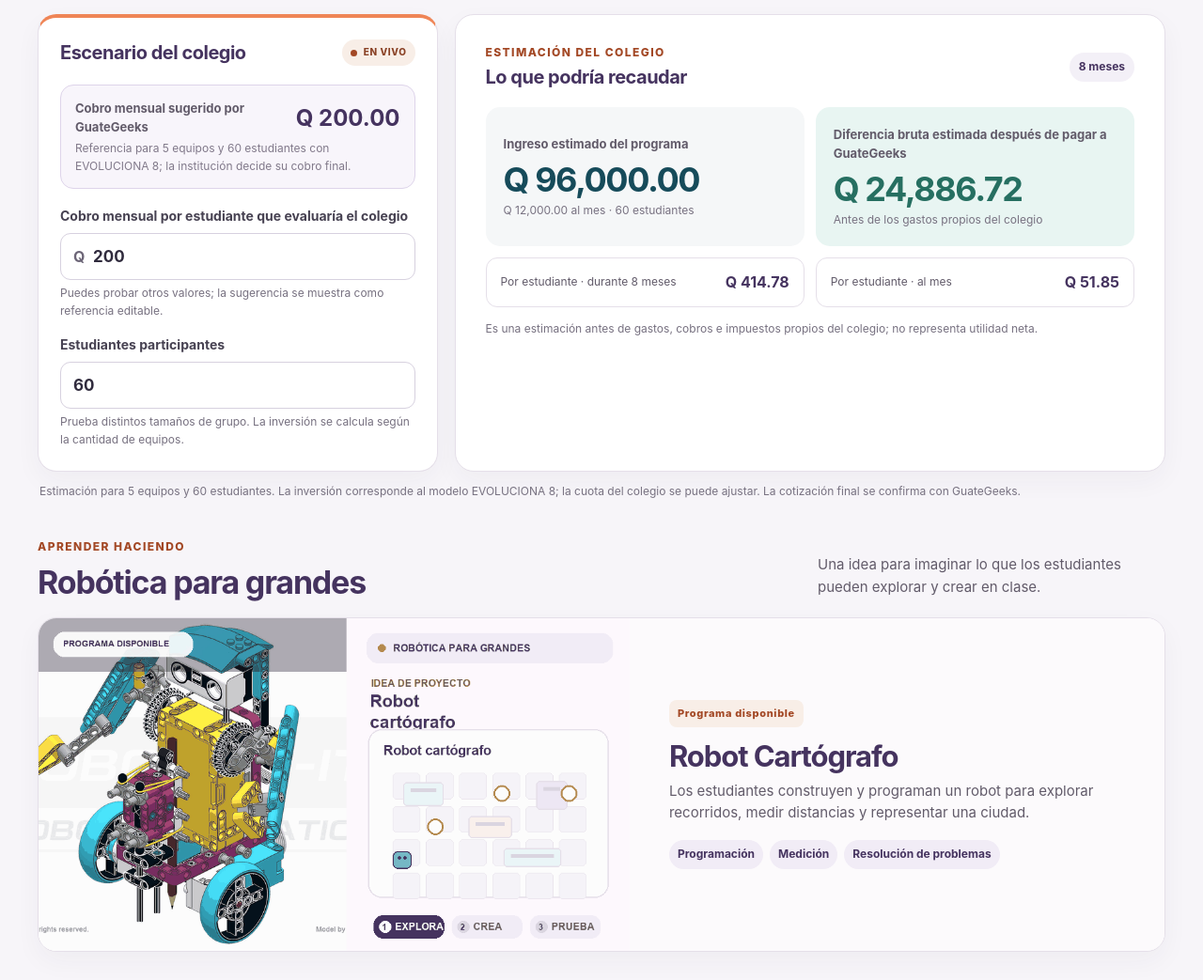
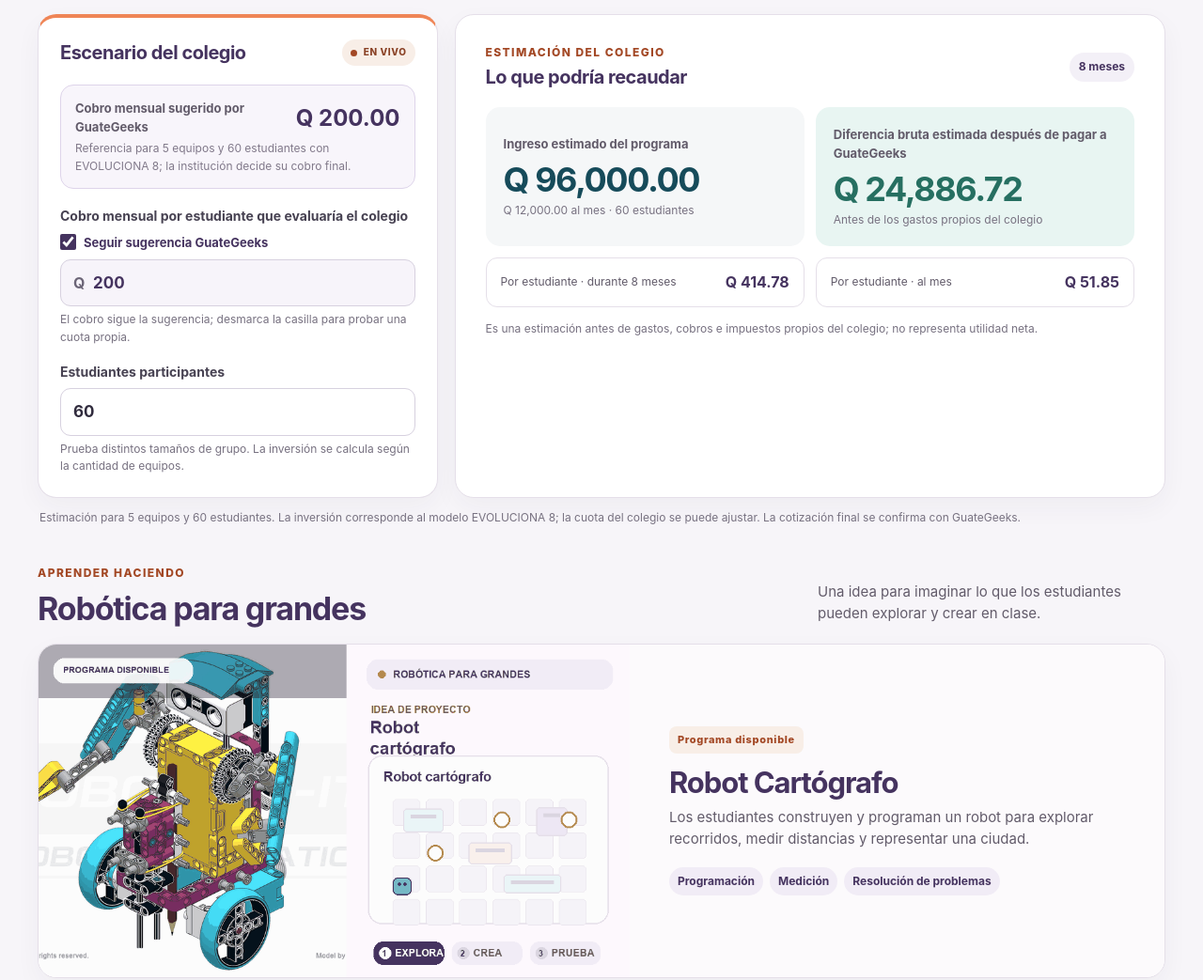
Before and after one commit to jarredondor1/calculadoraguate, a website: page colegio-costa-sur/index.html in a window 1280 px wide. Shown: the part 1382-2425 px from the top of the page at 94% size. Drawn offline with Linux system fonts and the light colour scheme.

Commit message:
Sincroniza sugerencia y pago inicial FLEX

```diff
--- a/colegio-costa-sur/costa-sur.css
+++ b/colegio-costa-sur/costa-sur.css
@@ -114,6 +114,9 @@ button, input { font: inherit; }
 .suggested-card > small { grid-column: 1/-1; color: #81798a; font-size: 12px; }
 .field { margin-top: 16px; }
 .field label { display: block; margin-bottom: 7px; color: #474252; font-size: 14px; font-weight: 750; }
+.field .suggested-toggle { display: flex; align-items: center; gap: 8px; margin: 0 0 8px; color: var(--gg-plum-dark); font-size: 13px; font-weight: 700; cursor: pointer; }
+.field .suggested-toggle input { width: 17px; min-height: 17px; margin: 0; accent-color: var(--gg-plum-dark); }
+.field input[readonly] { background: #f7f4fa; color: var(--gg-plum-dark); }
 .field input { width: 100%; min-height: 50px; padding: 11px 13px; border: 1px solid #d7d1df; border-radius: 11px; background: #fff; color: var(--gg-ink); font-size: 17px; font-weight: 650; }
 .currency-input { position: relative; }
 .currency-input > span { position: absolute; top: 50%; left: 14px; z-index: 1; transform: translateY(-50%); color: #6c6577; font-size: 16px; font-weight: 700; }
--- a/colegio-costa-sur/costa-sur.js
+++ b/colegio-costa-sur/costa-sur.js
@@ -43,15 +43,21 @@
     if (mode === 'EVO8') net = program.evo8 * quantity / 5 * 1.06;
     if (mode === 'EVO16') net = program.evo16 * quantity / 5 * 1.10;
     const tax = net * .12, gross = net + tax;
-    const initialRate = mode === 'EVO8' || mode === 'EVO16' ? .2 : mode === 'BUY' ? 1 : 0;
+    const initialRate = mode === 'EVO8' || mode === 'EVO16' || mode === 'RENT' ? .2 : 1;
     const initial = gross * initialRate;
-    return {net,tax,gross,months,initial,monthly:mode === 'EVO8' || mode === 'EVO16' ? (gross-initial)/months : mode === 'RENT' ? gross/months : 0,initialRate};
+    return {net,tax,gross,months,initial,monthly:mode === 'BUY' ? 0 : (gross-initial)/months,initialRate};
   }
   function render() {
     const programId = selectedProgramId(), program = programs[programId], mode = modeFilter.value, model = modes[mode];
     const quantity = Math.max(1,Math.min(100,Math.floor(Number(qtyInput.value) || 1)));
     if (qtyInput.value !== String(quantity)) qtyInput.value = String(quantity);
-    const quote = totals(program,mode,quantity), students = Number(studentsInput.value), fee = Number(feeInput.value);
+    const quote = totals(program,mode,quantity), students = Number(studentsInput.value);
+    const suggested = Math.ceil((quote.gross / Math.max(1,Number.isFinite(students) ? students : 1) / quote.months / .75) / 5) * 5;
+    const followSuggested = $('use-suggested-fee').checked;
+    feeInput.readOnly = followSuggested;
+    if (followSuggested) feeInput.value = String(suggested);
+    $('school-fee-help').textContent = followSuggested ? 'El cobro sigue la sugerencia; desmarca la casilla para probar una cuota propia.' : 'Prueba un cobro distinto. Puedes volver a activar la sugerencia cuando quieras.';
+    const fee = Number(feeInput.value);
     $('offer-title').textContent = model.title;
     $('offer-description').textContent = model.description;
     $('term-badge').textContent = `${quote.months} meses`;
@@ -63,7 +69,7 @@
     else $('quote-basis').textContent = `${model.title} para ${quantity} ${quantity === 1 ? 'equipo' : 'equipos'} · ${quote.months} meses`;
     const isEvol = mode === 'EVO8' || mode === 'EVO16';
     const isBuy = mode === 'BUY';
-    $('initial-label').textContent = isEvol ? 'Pago inicial · 20 %' : isBuy ? 'Pago inicial · 100 %' : 'Pago inicial';
+    $('initial-label').textContent = isEvol || mode === 'RENT' ? 'Pago inicial · 20 %' : 'Pago inicial · 100 %';
     $('initial-payment').textContent = fmt(quote.initial);
     $('installment-label').textContent = isEvol ? `${quote.months} cuotas mensuales aprox.` : mode === 'RENT' ? `Renta mensual · ${quote.months} meses` : 'Pago único';
     $('monthly-payment').textContent = isBuy ? '—' : fmt(quote.monthly);
@@ -72,7 +78,7 @@
     $('rental-field').hidden = mode !== 'RENT';
     $('experience-title').textContent = program.name;
     $('catalog-status').textContent = `${quantity < 5 ? 'Escenario informativo · mínimo comercial 5 equipos. ' : ''}${program.name} · ${program.levelName} · ${quantity} ${quantity === 1 ? 'equipo' : 'equipos'} · ${model.title}`;
-    $('suggested-fee').textContent = fmt(Math.ceil((quote.gross / Math.max(1,students) / quote.months / .75) / 5) * 5);
+    $('suggested-fee').textContent = fmt(suggested);
     $('suggested-description').textContent = `Referencia para ${quantity} ${quantity === 1 ? 'equipo' : 'equipos'} y ${Number.isFinite(students) && students > 0 ? students : 'el grupo seleccionado'} estudiantes con ${model.title}; la institución decide su cobro final.`;
     const validStudents = Number.isSafeInteger(students) && students >= 1 && students <= 500;
     const validFee = Number.isFinite(fee) && fee >= 1 && fee <= 10000;
@@ -105,6 +111,7 @@
   levelFilter.addEventListener('change',() => {refreshPrograms();render();});
   [programFilter,modeFilter,qtyInput,feeInput,studentsInput].forEach(el => el.addEventListener('input',render));
   [programFilter,modeFilter].forEach(el => el.addEventListener('change',render));
+  $('use-suggested-fee').addEventListener('change',render);
   $('rental-period').addEventListener('change',render);
   render();
 })();
--- a/colegio-costa-sur/index.html
+++ b/colegio-costa-sur/index.html
@@ -83,8 +83,9 @@
           </div>
           <div class="field">
             <label for="school-fee">Cobro mensual por estudiante que evaluaría el colegio</label>
+            <label class="suggested-toggle" for="use-suggested-fee"><input id="use-suggested-fee" type="checkbox" checked> Seguir sugerencia GuateGeeks</label>
             <div class="currency-input"><span aria-hidden="true">Q</span><input id="school-fee" name="schoolFee" type="number" inputmode="decimal" min="1" max="10000" step="0.01" value="200" aria-describedby="school-fee-help"></div>
-            <small id="school-fee-help">Puedes probar otros valores; la sugerencia se muestra como referencia editable.</small>
+            <small id="school-fee-help">El valor se ajusta con el programa, modalidad, equipos y estudiantes. Desmarca para definir otra cuota.</small>
           </div>
           <div class="field">
             <label for="student-count">Estudiantes participantes</label>
```
Also changed, not shown: tests/client.test.cjs (+25 -0 lines), README.md.
